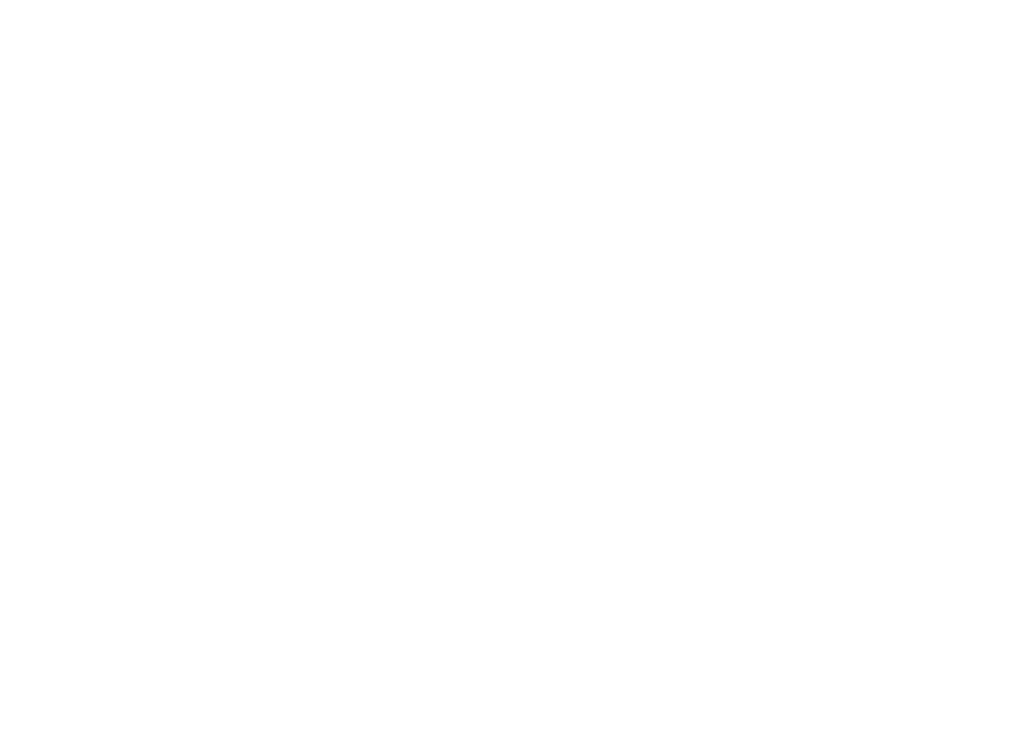
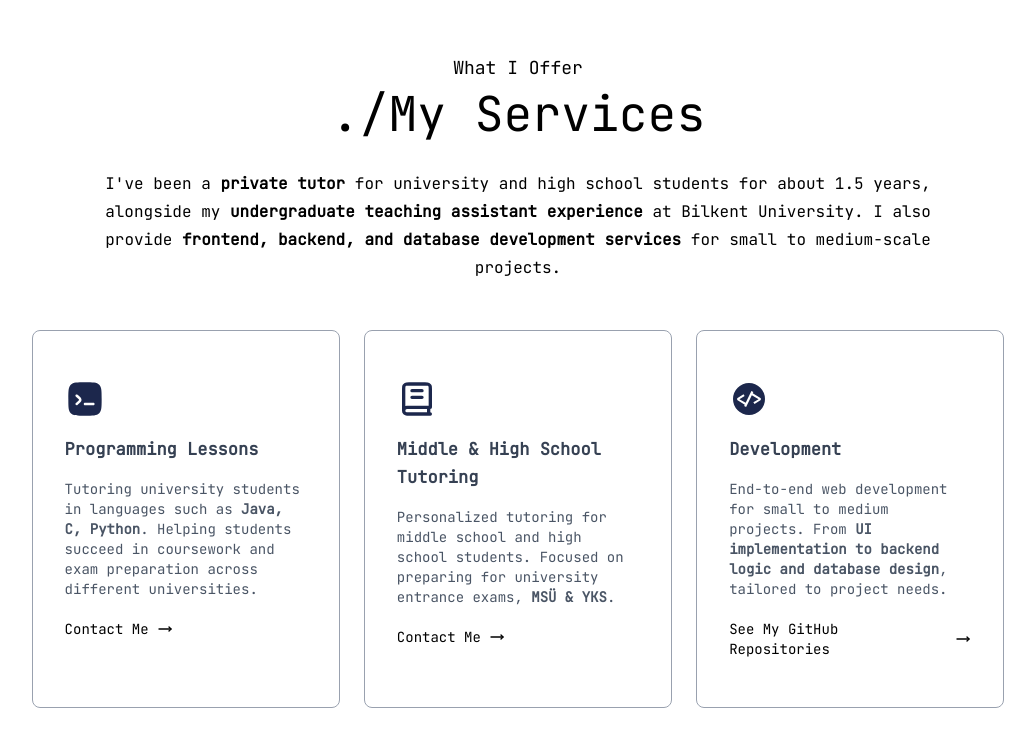
Before and after one commit to yigituygun8/portfolio-website, a Next.js app: page / in a window 1280 px wide. Shown: the part 1757-2504 px from the top of the page, without its empty margins (122-1157 px from the left). Before the commit the page ends 1771 px from the top, so only its background shows below. Built offline with nearby package versions, Linux system fonts and the light colour scheme; a web font is replaced by a local one.

Commit message:
Slight changes in About and Header + Finished Services.jsx

```diff
--- /dev/null
+++ b/app/components/Services.jsx
@@ -0,0 +1,45 @@
+import React from 'react'
+import Image from 'next/image'
+import { serviceData, assets } from "@/assets/assets.js";
+
+const Services = () => {
+  return (
+    <section id="services" className='w-full px-[12%] py-10 font-jetbrains scroll-mt-28'>
+        <h4 className='text-center mb-2 text-lg'>What I Offer</h4>
+        <h2 className='text-center text-5xl mb-8'> ./My Services</h2>
+
+        <p className='text-center max-w-4xl mx-auto mt-5 mb-12'>
+            I&apos;ve been a <strong>private tutor</strong> for university and high school students for about 1.5 years, alongside my <strong>undergraduate teaching assistant experience</strong> at Bilkent University.
+            I also provide <strong>frontend, backend, and database development services</strong> for small to medium-scale projects.
+        </p>
+
+        <div className='grid grid-cols-(--gridTemplateColumns) gap-6 my-10'>
+                        {serviceData.map(({icon, title, description, link}, index) => {
+                                const isLast = index === serviceData.length - 1;
+                                return (
+                                    <div key={index} className='border border-gray-400 rounded-lg px-8 py-12 cursor-pointer hover-light'>
+                                        <Image src={icon} alt={title} className='w-10' />
+                                        <h3 className='text-[17px] my-4 text-gray-700 font-bold'>{title}</h3>
+                                        <p className='text-sm text-gray-600 leading-5'>
+                                            {description}
+                                        </p>
+                                        {isLast ? (
+                                            <a href={link} className='flex items-center gap-2 text-sm mt-5' target="_blank" rel="noopener noreferrer">
+                                                See My GitHub Repositories
+                                                <Image src={assets.right_arrow} alt="" className='w-4' />
+                                            </a>
+                                        ) : (
+                                            <a href={link} className='flex items-center gap-2 text-sm mt-5'>
+                                                Contact Me
+                                                <Image src={assets.right_arrow} alt="" className='w-4' />
+                                            </a>
+                                        )}
+                                    </div>
+                                );
+                        })}
+        </div>
+    </section>
+  )
+}
+
+export default Services
--- a/app/globals.css
+++ b/app/globals.css
@@ -9,6 +9,7 @@
   --color-darkTheme: #11001f;
   --shadow-black: 4px 4px 0 #000;
   --shadow-white: 4px 4px 0 #fff;
+  --gridTemplateColumns: repeat(auto-fit, minmax(200px, 1fr)); /* Responsive grid template columns, adjusts how many columns are displayed based on available space */
 }
 
 @keyframes blink {
@@ -23,3 +24,14 @@
 .cursor-blink {
   animation: blink 1.8s steps(1) infinite;
 }
+
+/* For the boxes in About me and Services sections */
+.hover-light {
+  transition: all 0.3s ease;
+}
+
+.hover-light:hover {
+  box-shadow: var(--shadow-black);
+  background-color: var(--color-lightHover);
+  transform: translateY(-3px);
+}
--- a/app/page.js
+++ b/app/page.js
@@ -3,6 +3,7 @@
 import Navbar from "./components/Navbar";
 import Header from "./components/Header";
 import About from "./components/About";
+import Services from "./components/Services";
 
 export default function Home() {
   return (
@@ -10,6 +11,7 @@ export default function Home() {
       <Navbar/>
       <Header/>
       <About/>
+      <Services/>
     </>
   );
 }
```
Also changed, not shown: app/components/About.jsx (+1 -1 lines), app/components/Header.jsx (+1 -1 lines).
